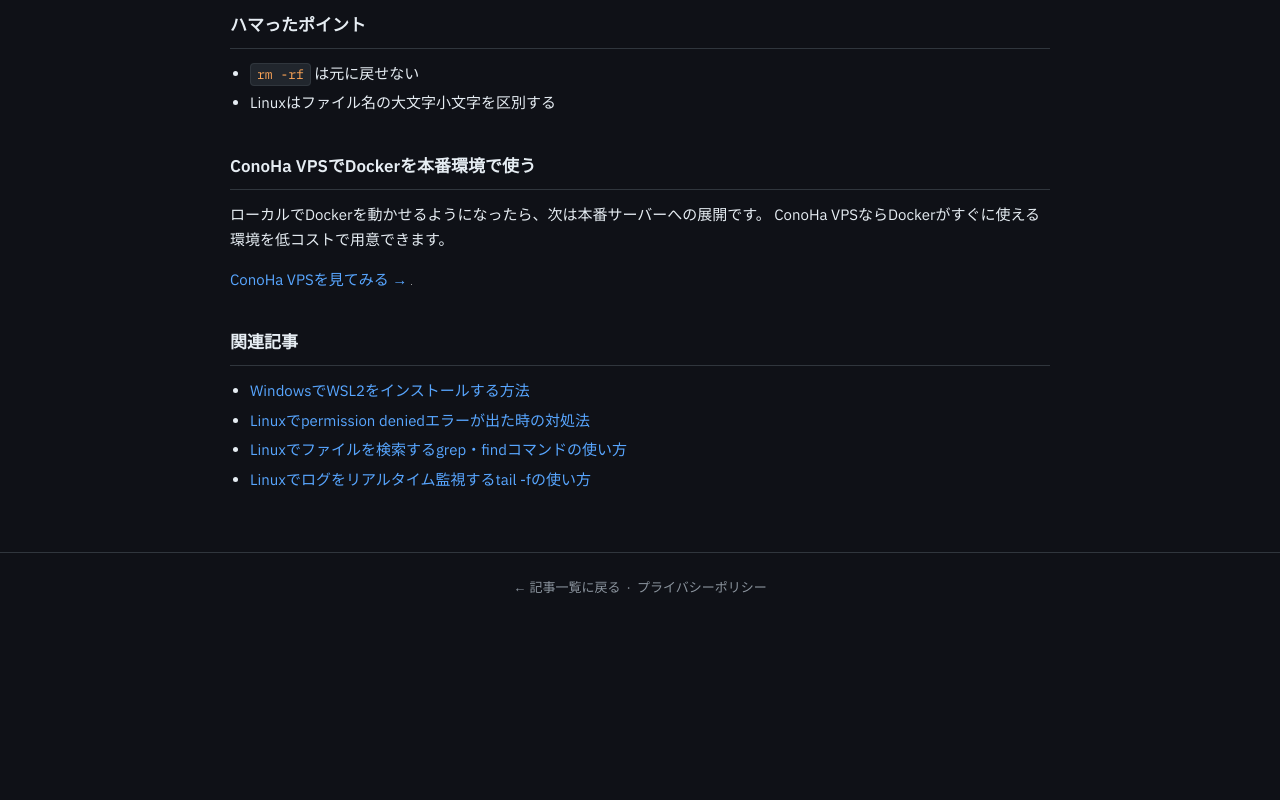
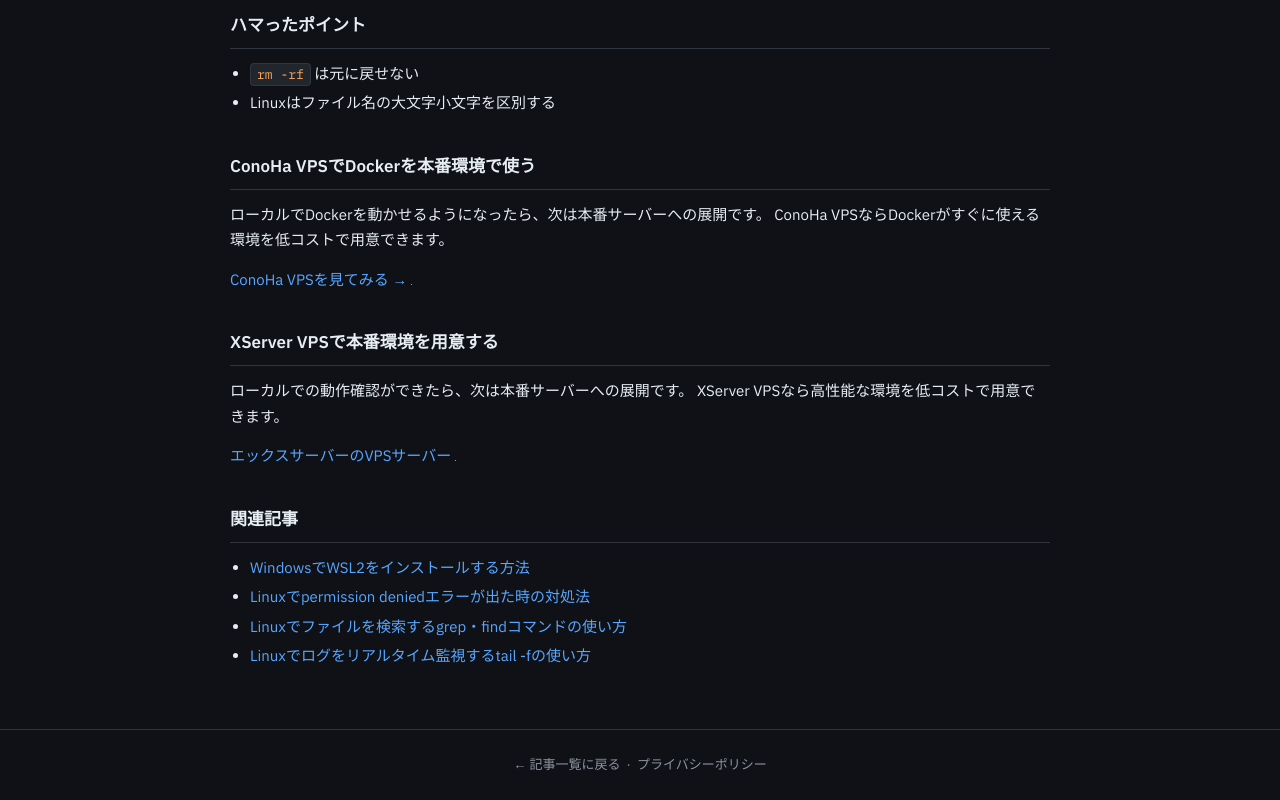
Before and after one commit to uuii13524-afk/shaky-shell, an Astro site: page /posts/linux-basic-commands in a window 1280 px wide. Shown: the part 1074-1874 px from the top of the page. Before the commit the page ends 1697 px from the top, so only its background shows below. Built offline with nearby package versions, Linux system fonts and the light colour scheme; Astro itself is replaced by a stand-in of ours; grey boxes are pictures that could not be loaded.

Commit message:
add xserver vps affiliate links

```diff
--- a/src/pages/posts/linux-basic-commands.md
+++ b/src/pages/posts/linux-basic-commands.md
@@ -51,6 +51,14 @@ ConoHa VPSならDockerがすぐに使える環境を低コストで用意でき
 <a href="https://px.a8.net/svt/ejp?a8mat=4B3UZB+CFPZOY+50+4YQYYA" rel="nofollow">ConoHa VPSを見てみる →</a>
 <img border="0" width="1" height="1" src="https://www10.a8.net/0.gif?a8mat=4B3UZB+CFPZOY+50+4YQYYA" alt="">
 
+## XServer VPSで本番環境を用意する
+
+ローカルでの動作確認ができたら、次は本番サーバーへの展開です。
+XServer VPSなら高性能な環境を低コストで用意できます。
+
+<a href="https://px.a8.net/svt/ejp?a8mat=4B3UZC+2G46B6+CO4+25ES2Q" rel="nofollow">エックスサーバーのVPSサーバー</a>
+<img border="0" width="1" height="1" src="https://www12.a8.net/0.gif?a8mat=4B3UZC+2G46B6+CO4+25ES2Q" alt="">
+
 ## 関連記事
 
 - [WindowsでWSL2をインストールする方法](/posts/wsl2-install-windows)
```
Also changed, not shown: src/pages/posts/nginx-basic-config.md (+8 -0 lines), src/pages/posts/wsl2-install-windows.md (+8 -0 lines).
